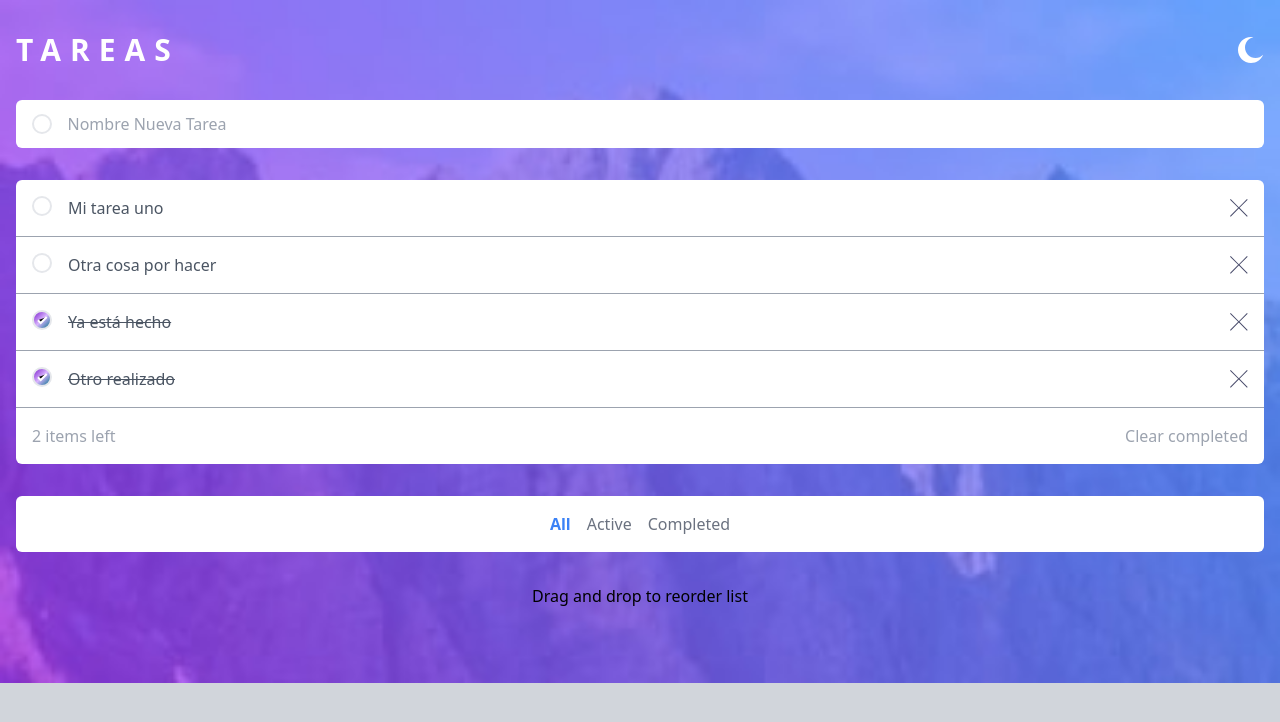
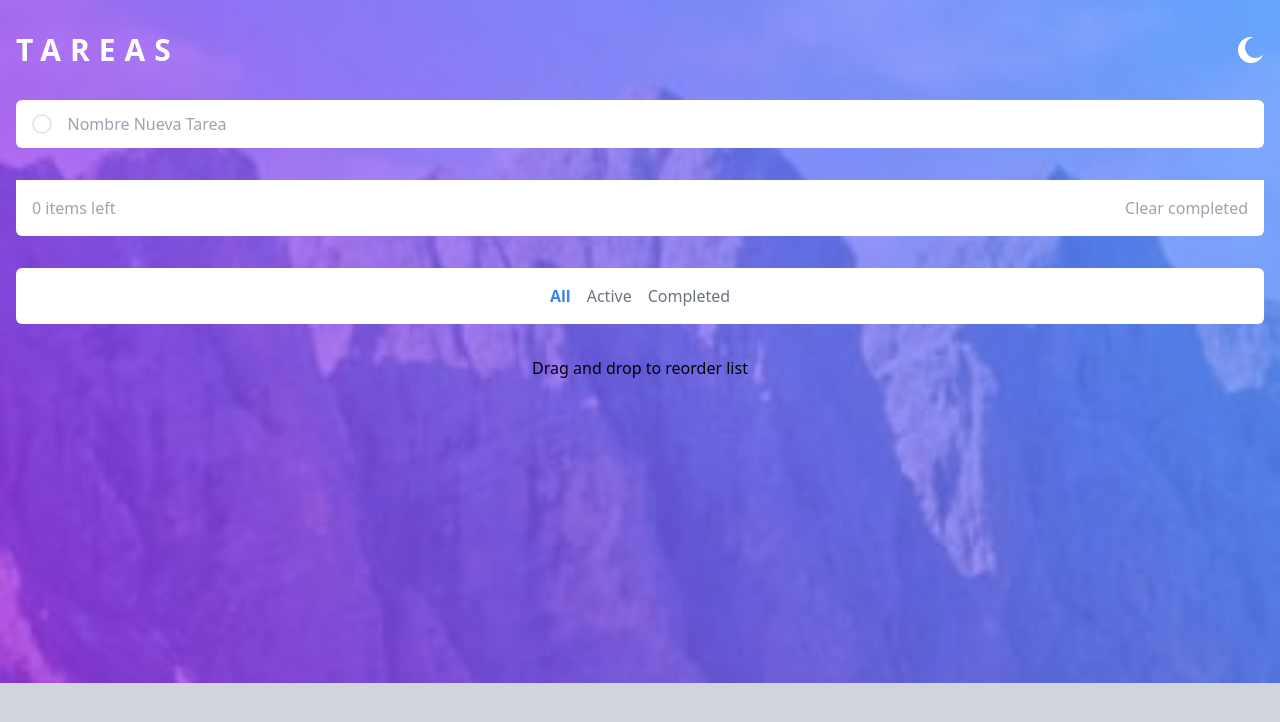
Before and after one commit to rodolfobarraza/react-todo, a React (Vite) app: page / in a window 1280 px wide. Shown: the top 722 px of the page. Built offline with nearby package versions, Linux system fonts and the light colour scheme.

Commit message:
113 - Todos en LocalStorage

```diff
--- a/src/App.jsx
+++ b/src/App.jsx
@@ -1,20 +1,26 @@
-import { useState } from "react";
+import { useEffect, useState } from "react";
 import Header from "./components/Header";
 import TodoCompute from "./components/TodoCompute";
 import TodoCreate from "./components/TodoCreate";
 import TodoFilter from "./components/TodoFilter";
 import TodoList from "./components/TodoList";
 
-const initialStateTodos = [
-  { id: 1, title: "Mi tarea uno", completed: false },
-  { id: 2, title: "Otra cosa por hacer", completed: false },
-  { id: 3, title: "Ya está hecho", completed: true },
-  { id: 4, title: "Otro realizado", completed: true },
-]
+// const initialStateTodos = [
+//   { id: 1, title: "Mi tarea uno", completed: false },
+//   { id: 2, title: "Otra cosa por hacer", completed: false },
+//   { id: 3, title: "Ya está hecho", completed: true },
+//   { id: 4, title: "Otro realizado", completed: true },
+// ]
+
+const initialStateTodos = JSON.parse(localStorage.getItem('todos')) || [];
 
 const App = () => {
 
   const [todos, setTodos] = useState(initialStateTodos);
+
+  useEffect(() => {
+    localStorage.setItem('todos', JSON.stringify(todos));
+  }, [todos]);
 
   const createTodo = (title) => {
     const newTodo = {
```
